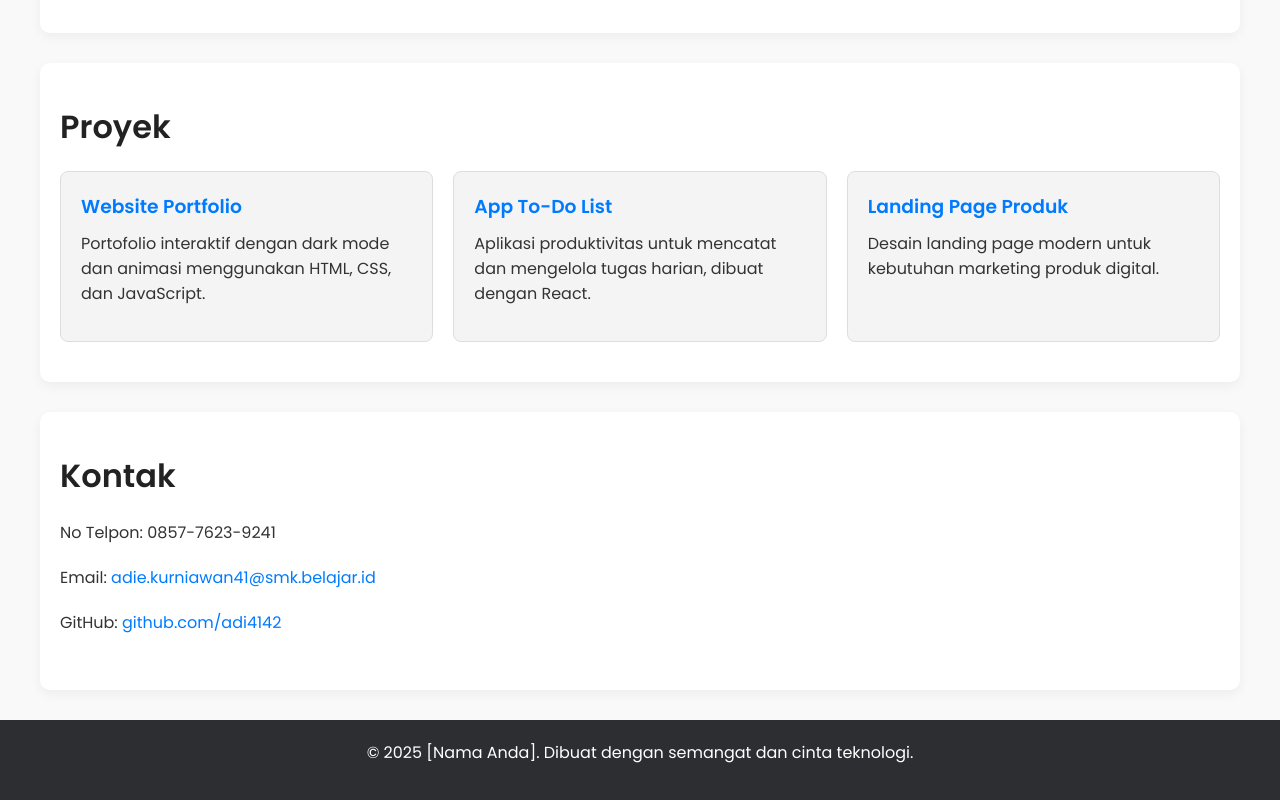
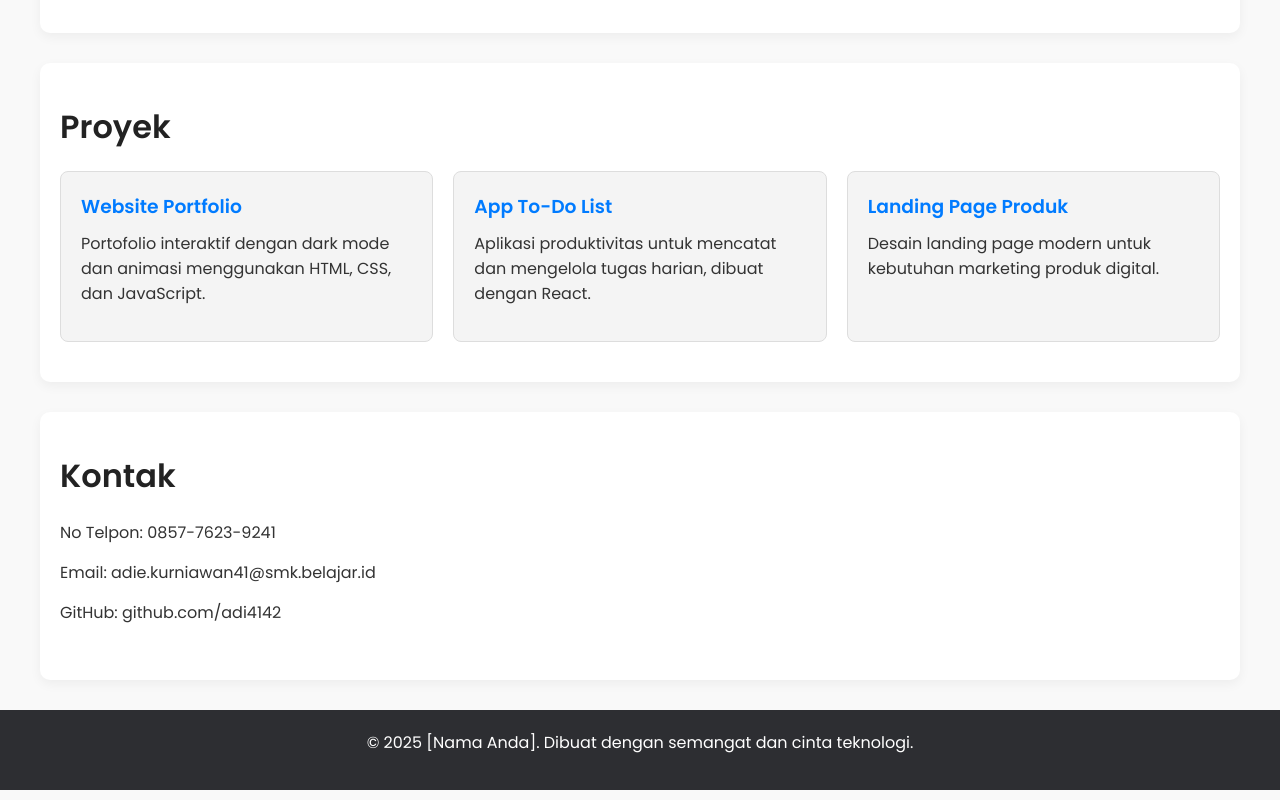
Before and after one commit to adi4142/adi4142.github.io, a plain HTML site: page index.html in a window 1280 px wide. Shown: the part 770-1570 px from the top of the page. Drawn offline with Linux system fonts and the light colour scheme.

Commit message:
Update index.html

```diff
--- a/index.html
+++ b/index.html
@@ -273,8 +273,8 @@ nav ul li a:hover {
   <section id="contact" class="section">
     <h2>Kontak</h2>
     <p>No Telpon: 0857-7623-9241<p>
-    <p>Email: <a href="mailto:email@example.com">adie.kurniawan41@smk.belajar.id</a></p>
-    <p>GitHub: <a href="https://github.com/adi4142" target="_blank">github.com/adi4142</a></p>
+    <p>Email: adie.kurniawan41@smk.belajar.id</p>
+    <p>GitHub: github.com/adi4142</p>
   </section>
 
   <!-- Footer -->
```
